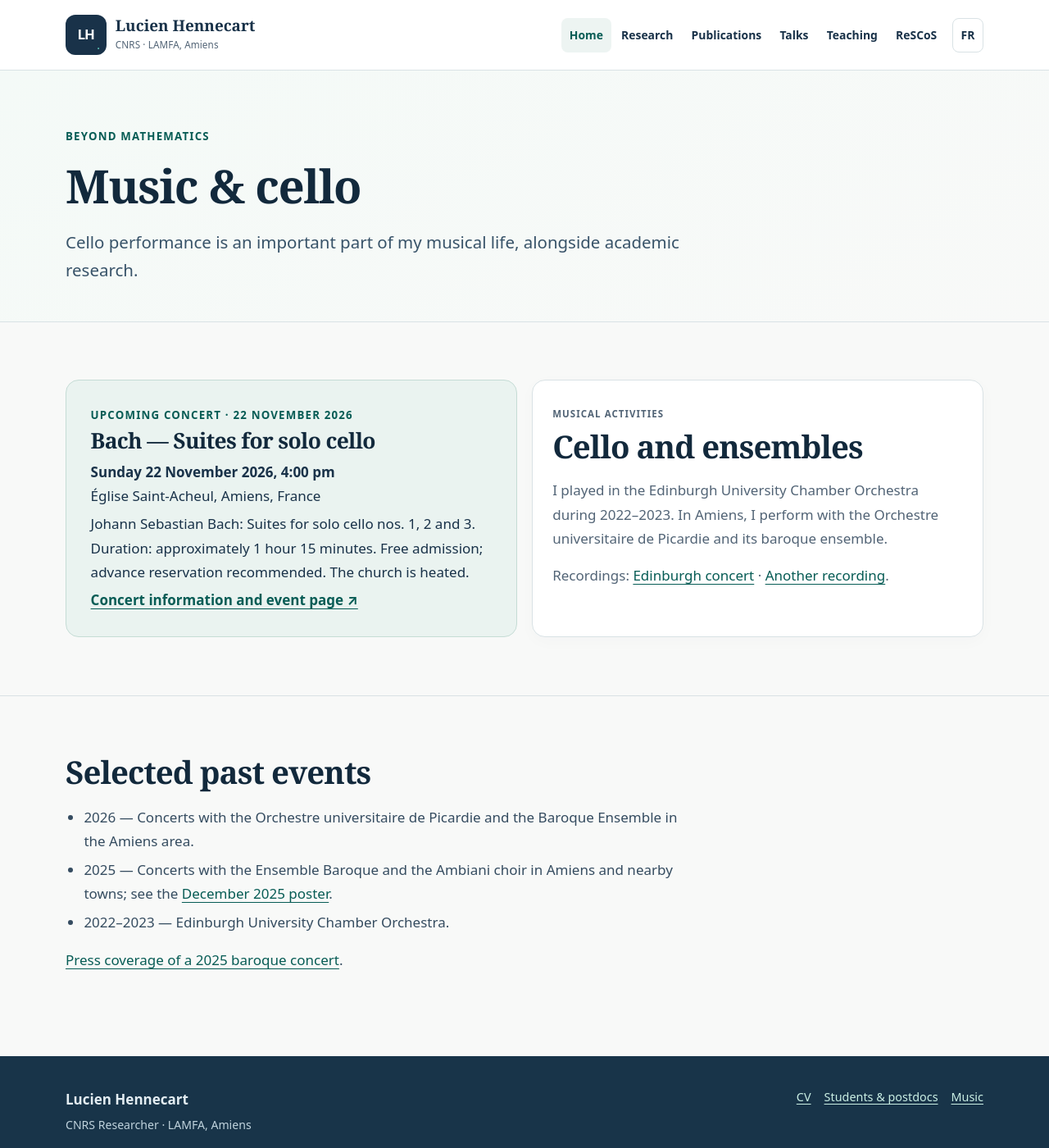
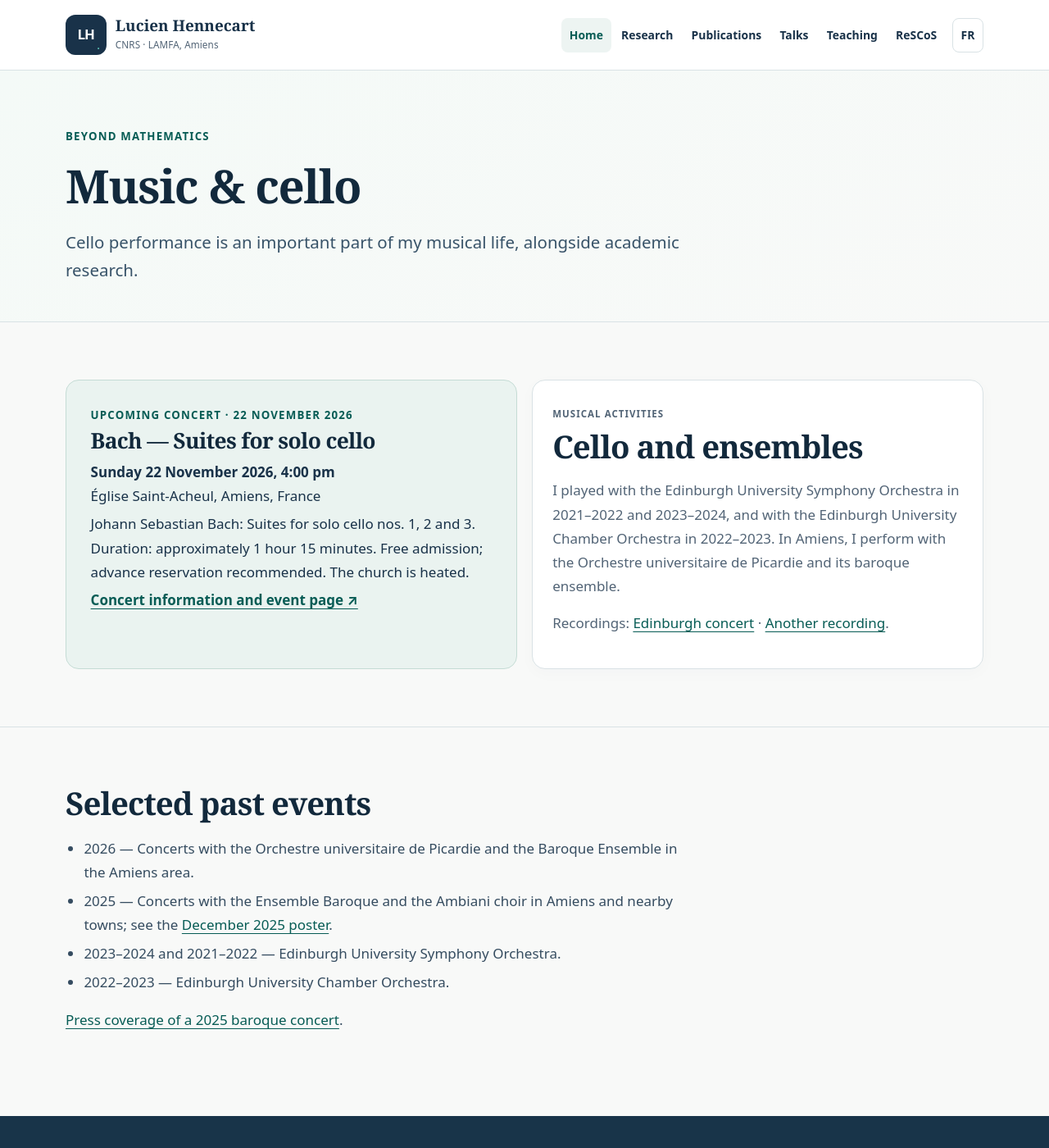
Before and after one commit to hennlu/hennlu.github.io, a Jekyll site: the page built from music.html, in a window 1280 px wide and 1400 px high. Shown: the whole window at 82% size. Built offline with Jekyll 4.4.1, drawn with Linux system fonts in a browser that asks for light colours.

Commit message:
Update Edinburgh orchestra history

```diff
--- a/music.html
+++ b/music.html
@@ -10,10 +10,11 @@ alternate: /music-fr.html
 
 <section class="section"><div class="container"><div class="grid">
 <div class="callout"><p class="eyebrow">Upcoming concert · 22 November 2026</p><h2>Bach — Suites for solo cello</h2><p><strong>Sunday 22 November 2026, 4:00 pm</strong><br>Église Saint-Acheul, Amiens, France</p><p>Johann Sebastian Bach: Suites for solo cello nos. 1, 2 and 3. Duration: approximately 1 hour 15 minutes. Free admission; advance reservation recommended. The church is heated.</p><p><a class="text-link" href="https://fb.me/e/6AJgXKEin">Concert information and event page ↗</a></p></div>
-<div class="card"><p class="eyebrow">Musical activities</p><h2>Cello and ensembles</h2><p>I played in the Edinburgh University Chamber Orchestra during 2022–2023. In Amiens, I perform with the Orchestre universitaire de Picardie and its baroque ensemble.</p>
+<div class="card"><p class="eyebrow">Musical activities</p><h2>Cello and ensembles</h2><p>I played with the Edinburgh University Symphony Orchestra in 2021–2022 and 2023–2024, and with the Edinburgh University Chamber Orchestra in 2022–2023. In Amiens, I perform with the Orchestre universitaire de Picardie and its baroque ensemble.</p>
 <p>Recordings: <a href="https://www.youtube.com/watch?v=z1hY8L76jGM">Edinburgh concert</a> · <a href="https://www.youtube.com/watch?v=oS0JIwacdmM">Another recording</a>.</p></div>
 </div></div></section>
 <section class="section"><div class="container"><div class="prose"><h2>Selected past events</h2><ul>
 <li>2026 — Concerts with the Orchestre universitaire de Picardie and the Baroque Ensemble in the Amiens area.</li>
 <li>2025 — Concerts with the Ensemble Baroque and the Ambiani choir in Amiens and nearby towns; see the <a href="/bayonvillers_affiche_122025.pdf">December 2025 poster</a>.</li>
+<li>2023–2024 and 2021–2022 — Edinburgh University Symphony Orchestra.</li>
 <li>2022–2023 — Edinburgh University Chamber Orchestra.</li></ul><p><a href="https://www.courrier-picard.fr/id666855/article/2025-10-16/octobre-rose-baroque-et-musical">Press coverage of a 2025 baroque concert</a>.</p></div></div></section>
```
